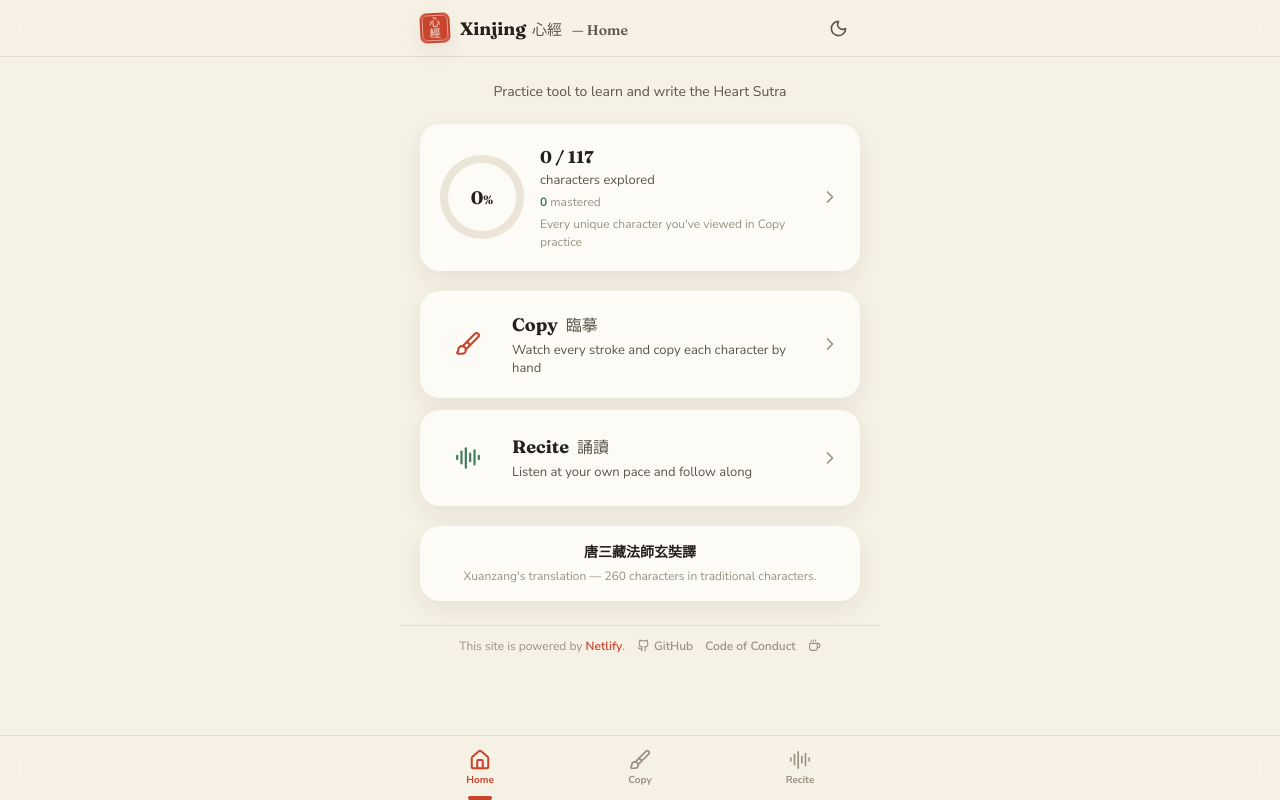
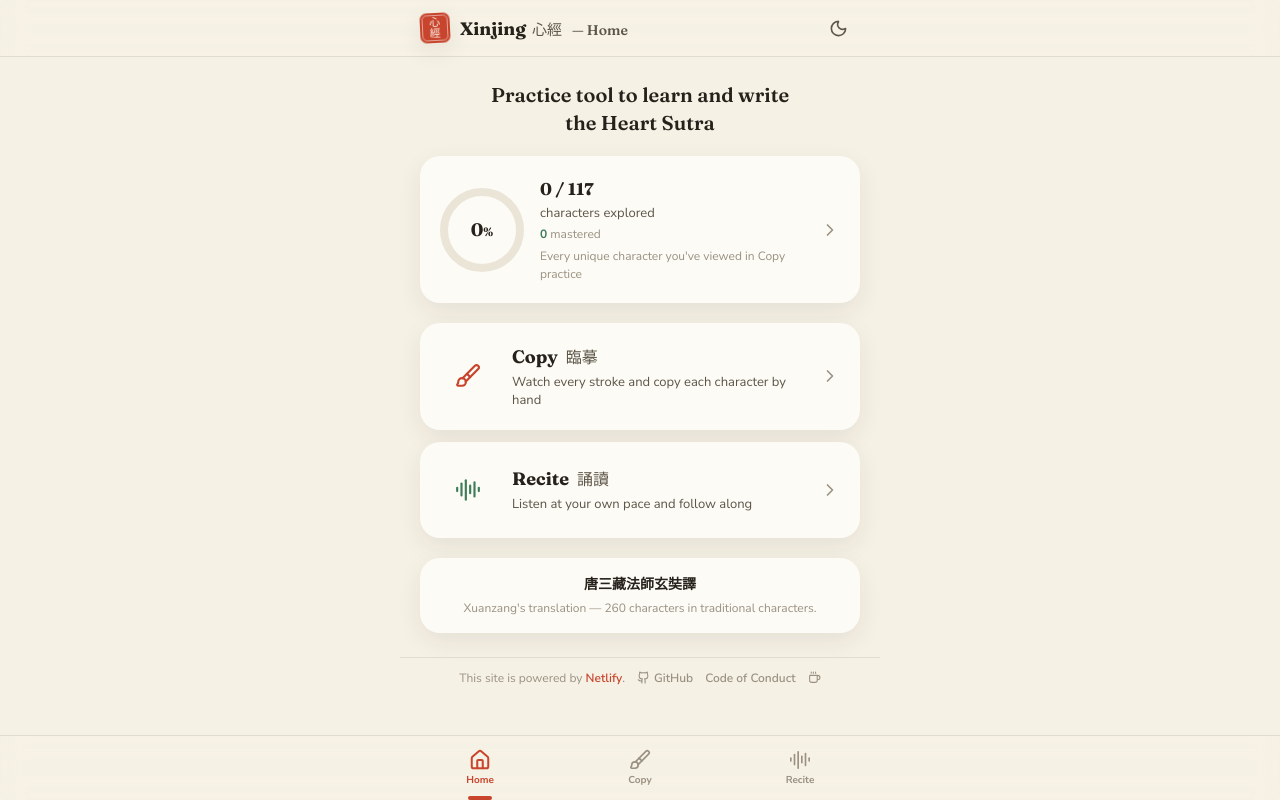
Before and after one commit to janekslezak/xinjing, a React (Vite) app: page / in a window 1280 px wide. Built offline with nearby package versions, Linux system fonts and the light colour scheme; a web font is replaced by a local one.

Commit message:
style: display-serif tagline on Home

```diff
--- a/src/pages/Home.tsx
+++ b/src/pages/Home.tsx
@@ -47,7 +47,7 @@ export default function Home() {
         transition={{ duration: 0.35, ease: EASE }}
         className="text-center"
       >
-        <p className="mx-auto max-w-[300px] text-[14px] leading-relaxed text-ink-soft">
+        <p className="mx-auto max-w-[320px] font-display text-[20px] font-semibold leading-snug text-ink">
           Practice tool to learn and write the Heart Sutra
         </p>
       </motion.section>
```
